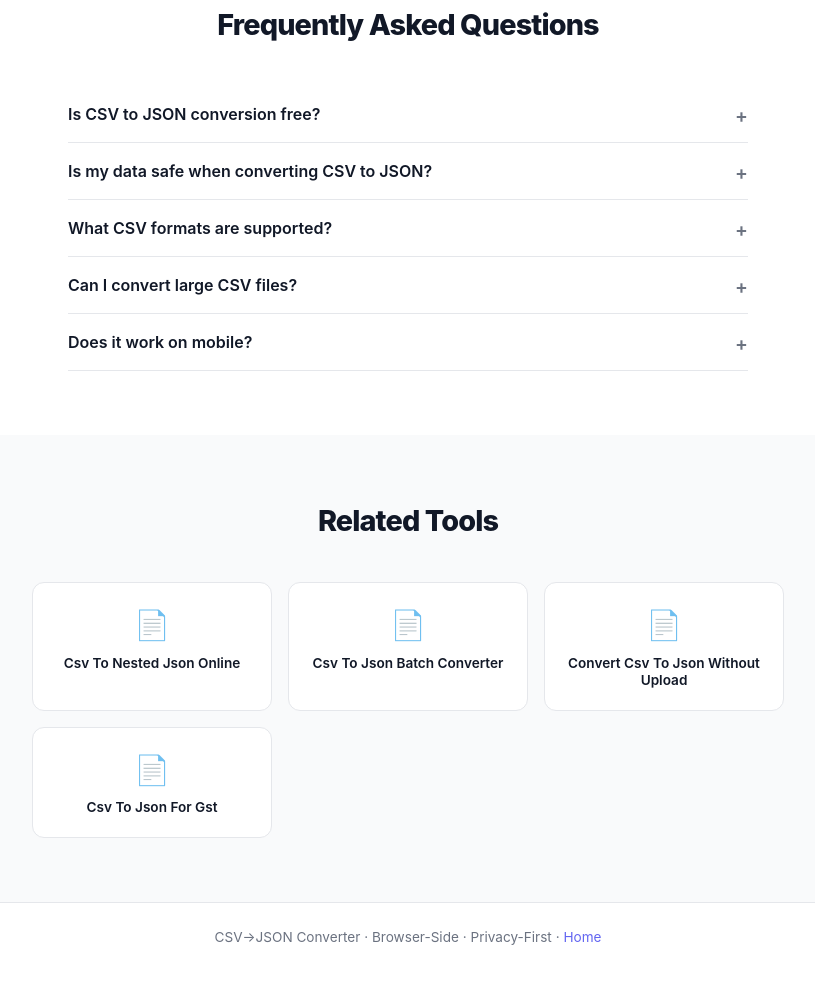
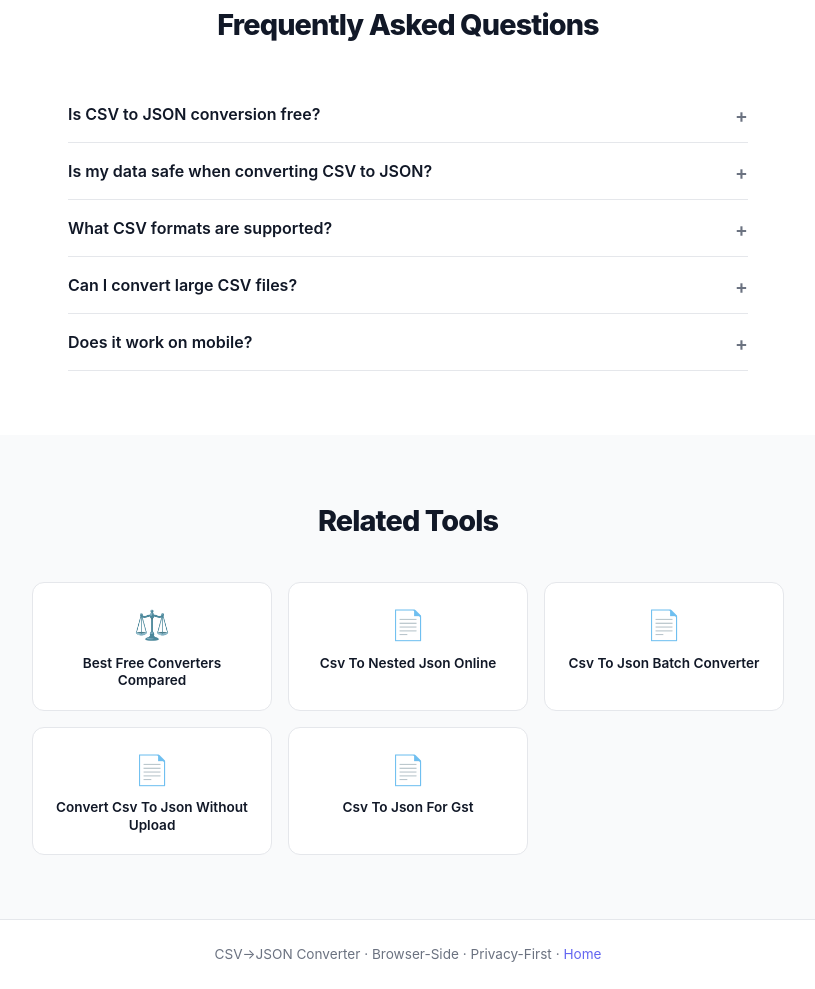
Before and after one commit to makszoom/csvtojson, a plain HTML site: page csv-to-json.html in a window 1280 px wide. Shown: the part 1230-2219 px from the top of the page, without its empty margins (232-1047 px from the left). Drawn offline with Linux system fonts and the light colour scheme.

Commit message:
D: honest comparison page (best free CSV to JSON converters) with competitor facts

```diff
--- a/csv-to-json.html
+++ b/csv-to-json.html
@@ -170,6 +170,7 @@
         <div class="container">
             <h2 class="section-title-center">Related Tools</h2>
             <div class="related-grid">
+<a href="best-csv-to-json-converters.html" class="related-card"><span class="related-icon">⚖️</span><span class="related-title">Best Free Converters Compared</span></a>
 <a href="csv-to-nested-json.html" class="related-card"><span class="related-icon">📄</span><span class="related-title">Csv To Nested Json Online</span></a>
 <a href="csv-to-json-batch.html" class="related-card"><span class="related-icon">📄</span><span class="related-title">Csv To Json Batch Converter</span></a>
 <a href="csv-to-json.html" class="related-card"><span class="related-icon">📄</span><span class="related-title">Convert Csv To Json Without Upload</span></a>
```
